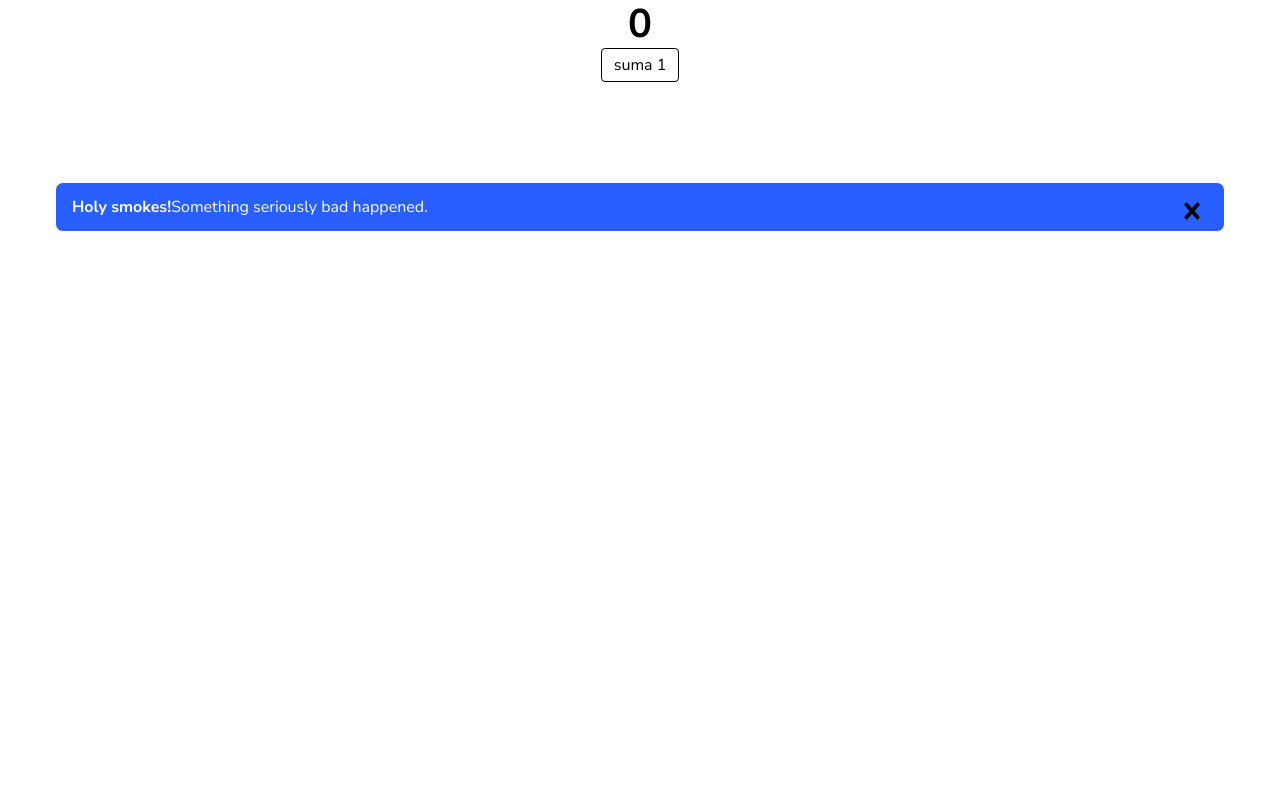
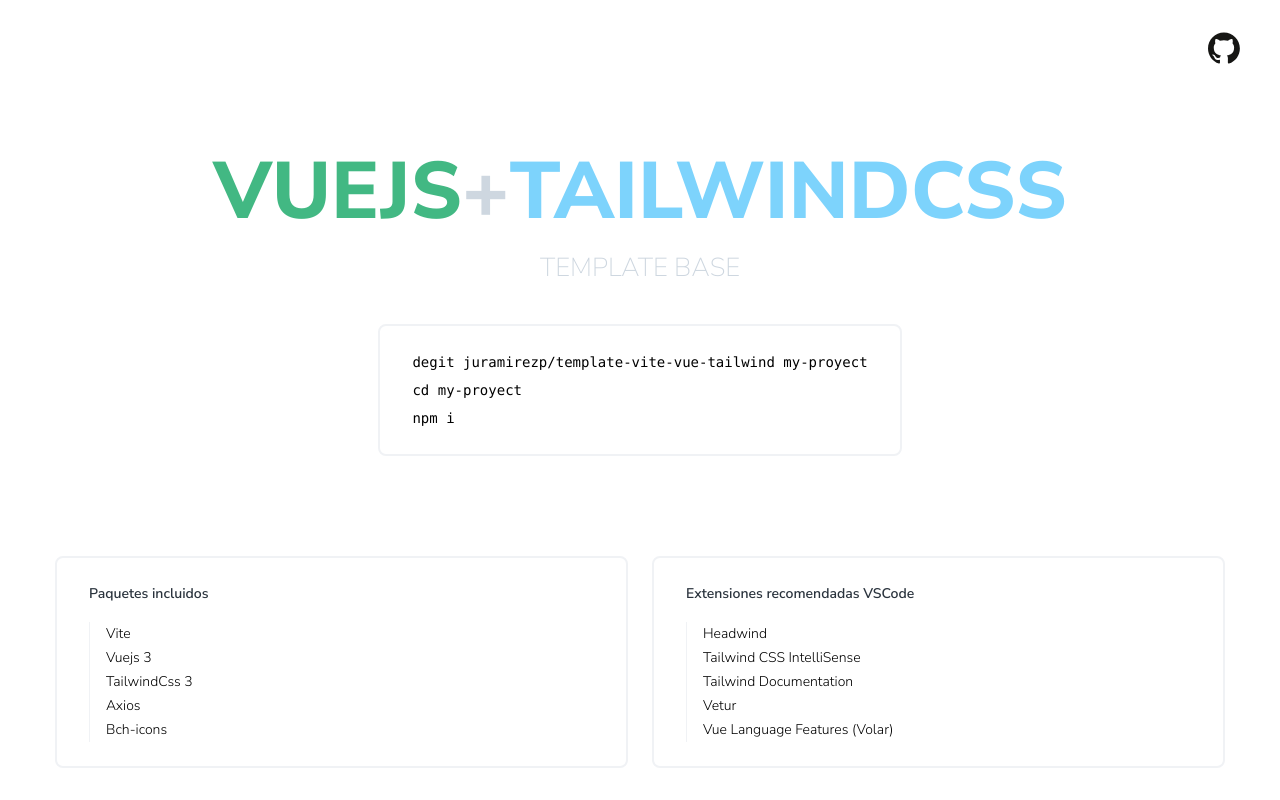
Before and after one commit to juramirezp/template-vite-vue-tailwind, a Vue app: page / in a window 1280 px wide. Built offline with nearby package versions, Linux system fonts and the light colour scheme; no server answers.

Commit message:
Ajustes varios

```diff
--- a/package.json
+++ b/package.json
@@ -9,6 +9,8 @@
     "preview": "vite preview"
   },
   "dependencies": {
+    "axios": "^1.3.4",
+    "bch-icons": "^0.2.4",
     "vue": "^3.2.47"
   },
   "devDependencies": {
--- a/src/components/demo.vue
+++ b/src/components/demo.vue
@@ -1,8 +1,26 @@
 <script>
+import axios from "axios";
+
+// Instancia de la app debe formatearse de esta forma para uqe funcione en Modyo 8
+// var app = new Vue({
+// 	el: "#demo",
+// 	delimiters: ["${", "}"],
+// 	data() {
+// 		return {
+// 			count: 0,
+// 		};
+// 	},
+// 	methods: {
+// 		suma() {
+// 			this.count++;
+// 		},
+// 	},
+// 	mounted() {
+// 		axios.get("url").then((response) => {});
+// 	},
+// });
+
 export default {
-	props: {
-		msg: String,
-	},
 	data() {
 		return {
 			count: 0,
@@ -13,35 +31,70 @@
 			this.count++;
 		},
 	},
+	mounted() {
+		axios.get("url").then((response) => {});
+	},
 };
 </script>
 
 <template>
-	<div class="tw-container tw-text-center tw-pb-[100px]">
-		<h1 class="tw-font-700 tw-text-4xl">{{ count }}</h1>
-		<button @click="suma()" class="tw-border tw-px-3 tw-py-1 tw-rounded-1 hover:tw-bg-brand-lighter">suma 1</button>
-	</div>
+	<div id="demo">
+		<div class="tw-container tw-flex tw-min-h-screen tw-items-center tw-justify-center tw-flex-col tw-relative">
+			<a
+				href="https://github.com/juramirezp/template-vite-vue-tailwind"
+				class="tw-absolute tw-w-6 tw-h-6 hover:tw-cursor-pointer tw-top-6 tw-right-0"
+			>
+				<svg
+					xmlns="http://www.w3.org/2000/svg"
+					viewBox="0 -3.5 256 256"
+					preserveAspectRatio="xMinYMin meet"
+					class="hover:tw-cursor-pointer"
+				>
+					<g fill="#161614">
+						<path
+							d="M127.505 0C57.095 0 0 57.085 0 127.505c0 56.336 36.534 104.13 87.196 120.99 6.372 1.18 8.712-2.766 8.712-6.134 0-3.04-.119-13.085-.173-23.739-35.473 7.713-42.958-15.044-42.958-15.044-5.8-14.738-14.157-18.656-14.157-18.656-11.568-7.914.872-7.752.872-7.752 12.804.9 19.546 13.14 19.546 13.14 11.372 19.493 29.828 13.857 37.104 10.6 1.144-8.242 4.449-13.866 8.095-17.05-28.32-3.225-58.092-14.158-58.092-63.014 0-13.92 4.981-25.295 13.138-34.224-1.324-3.212-5.688-16.18 1.235-33.743 0 0 10.707-3.427 35.073 13.07 10.17-2.826 21.078-4.242 31.914-4.29 10.836.048 21.752 1.464 31.942 4.29 24.337-16.497 35.029-13.07 35.029-13.07 6.94 17.563 2.574 30.531 1.25 33.743 8.175 8.929 13.122 20.303 13.122 34.224 0 48.972-29.828 59.756-58.22 62.912 4.573 3.957 8.648 11.717 8.648 23.612 0 17.06-.148 30.791-.148 34.991 0 3.393 2.295 7.369 8.759 6.117 50.634-16.879 87.122-64.656 87.122-120.973C255.009 57.085 197.922 0 127.505 0"
+						/>
+					</g>
+				</svg>
+			</a>
 
-	<div class="tw-container">
-		<div
-			class="tw-bg-primary tw-text-white tw-border tw-border-red-400 tw-text-red-700 tw-px-4 tw-py-3 tw-rounded tw-relative color"
-			role="alert"
-		>
-			<strong class="tw-font-bold">Holy smokes!</strong>
-			<span class="tw-block sm:tw-inline">Something seriously bad happened.</span>
-			<span class="tw-absolute tw-top-0 tw-bottom-0 tw-right-0 tw-px-4 tw-py-3">
-				<svg
-					class="tw-fill-current tw-h-6 tw-w-6 tw-text-red-500"
-					role="button"
-					xmlns="http://www.w3.org/2000/svg"
-					viewBox="0 0 20 20"
-				>
-					<title>Close</title>
-					<path
-						d="M14.348 14.849a1.2 1.2 0 0 1-1.697 0L10 11.819l-2.651 3.029a1.2 1.2 0 1 1-1.697-1.697l2.758-3.15-2.759-3.152a1.2 1.2 0 1 1 1.697-1.697L10 8.183l2.651-3.031a1.2 1.2 0 1 1 1.697 1.697l-2.758 3.152 2.758 3.15a1.2 1.2 0 0 1 0 1.698z"
-					/>
-				</svg>
-			</span>
+			<h1 class="tw-text-[80px] tw-uppercase tw-font-900 tw-mt-[100px]">
+				<span class="tw-text-[#42b883]">VueJs</span>
+				<span class="tw-text-gray-lighter">+</span>
+				<span class="tw-text-[#7dd3fc]">TailwindCss</span>
+			</h1>
+			<h2 class="tw-text-2xl tw-font-100 tw-uppercase tw-text-gray-lighter">Template base</h2>
+
+			<pre
+				class="comand tw-border-2 tw-border-gray-background tw-rounded-2 tw-py-5 tw-px-6 tw-flex tw-flex-col tw-text-2 tw-gap-1 tw-mt-7"
+			>
+    <p>degit juramirezp/template-vite-vue-tailwind my-proyect</p>
+    <p>cd my-proyect</p>
+    <p>npm i</p>
+  </pre>
+
+			<div class="tw-flex tw-w-full tw-gap-5 tw-mt-[100px]">
+				<div class="paquetes tw-w-1/2 tw-border-2 tw-border-gray-background tw-rounded-2 tw-py-5 tw-px-6">
+					<h3 class="tw-font-600 tw-text-gray-dark tw-mb-4 tw-text-2">Paquetes incluidos</h3>
+					<ul class="tw-border-l-1 tw-border-gray-background tw-pl-4 tw-text-2 tw-font-300">
+						<li>Vite</li>
+						<li>Vuejs 3</li>
+						<li>TailwindCss 3</li>
+						<li>Axios</li>
+						<li>Bch-icons</li>
+					</ul>
+				</div>
+				<div class="extensiones tw-w-1/2 tw-border-2 tw-border-gray-background tw-rounded-2 tw-py-5 tw-px-6">
+					<h3 class="tw-font-600 tw-text-gray-dark tw-mb-4 tw-text-2">Extensiones recomendadas VSCode</h3>
+					<ul class="tw-border-l-1 tw-border-gray-background tw-pl-4 tw-text-2 tw-font-300">
+						<li>Headwind</li>
+						<li>Tailwind CSS IntelliSense</li>
+						<li>Tailwind Documentation</li>
+						<li>Vetur</li>
+						<li>Vue Language Features (Volar)</li>
+					</ul>
+				</div>
+			</div>
 		</div>
 	</div>
 </template>
--- a/tailwind.config.js
+++ b/tailwind.config.js
@@ -199,6 +199,9 @@
 				"0%": { transform: "translate3d(-100%, 0, 0)", opacity: "0" },
 				to: { transform: "translateZ(0)", opacity: "1" },
 			},
+			pulseSkeleton: {
+				"50%": { opacity: ".5" },
+			},
 		},
 		animation: {
 			wiggle: "wiggle 1000ms ease-in-out infinite",
@@ -216,6 +219,7 @@
 			fadeInRight: "fadeInRight 1000ms ease-in-out infinite",
 			fadeInDown: "fadeInDown 1000ms ease-in-out infinite",
 			fadeInLeft: "fadeInLeft 1000ms ease-in-out infinite",
+			skeleton: "pulseSkeleton 2s cubic-bezier(.4,0,.6,1) infinite;",
 		},
 		transitionDuration: {
 			DEFAULT: "1000ms",
```
Also changed, not shown: 1 other file (tests, documents, lock files or other folders).
